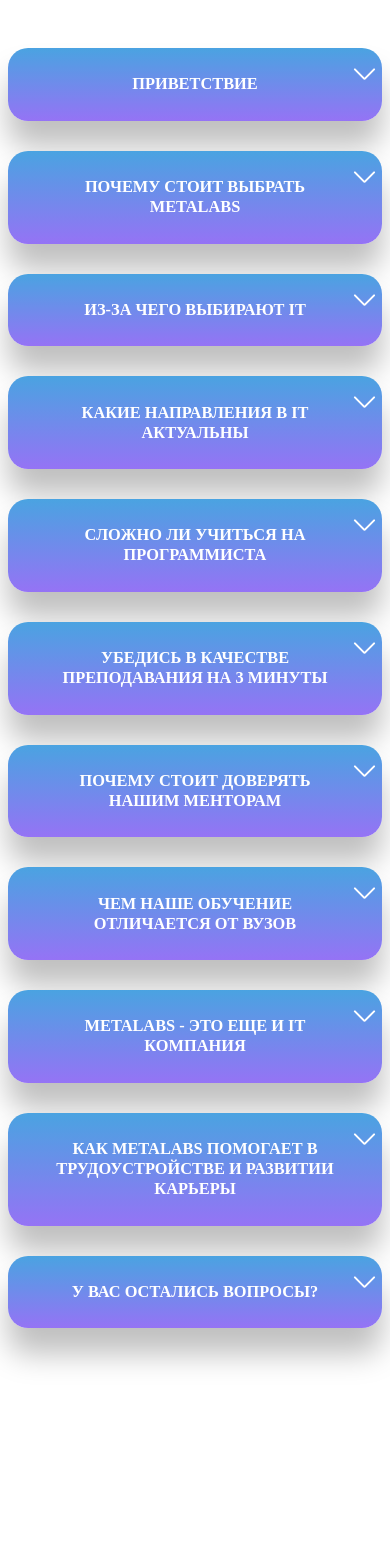
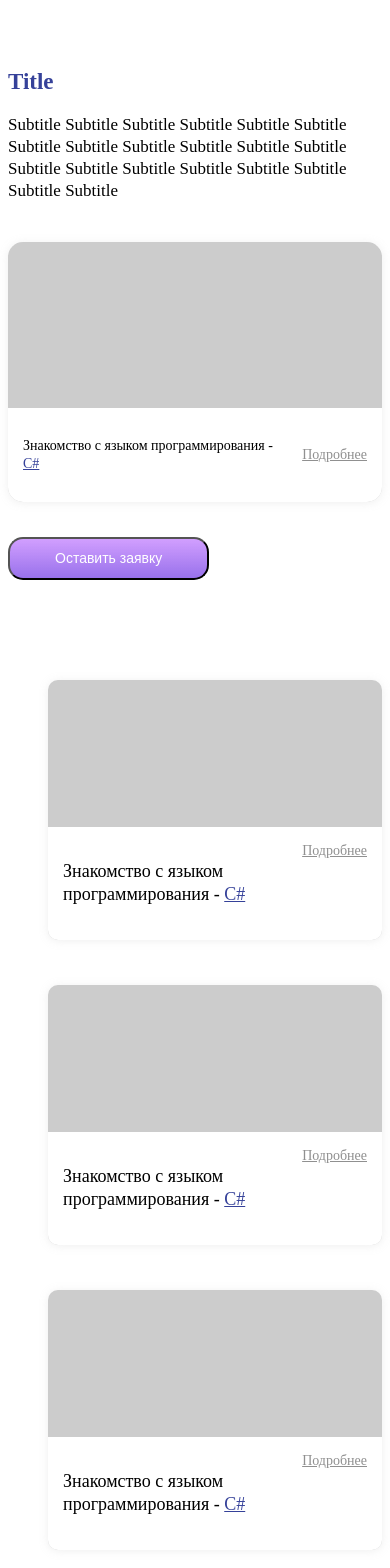
Before and after one commit to Mikhaylov-M/metalabs-front-old, a Next.js app: page /Videos/Videos in a window 390 px wide. Shown: the top 1568 px of the page. Before the commit the page ends 1386 px from the top, so only its background shows below. Built offline with nearby package versions, Linux system fonts and the light colour scheme.

Commit message:
new video section

```diff
--- a/src/pages/Videos/Videos.tsx
+++ b/src/pages/Videos/Videos.tsx
@@ -3,79 +3,194 @@
 import React, { useState, useRef, useEffect } from 'react';
 import './videos.scss';
 
-interface AccordionProps {
-  index: number;
-  title: string;
-  videoId: string;
-  openIndex: number;
-  setOpenIndex: React.Dispatch<React.SetStateAction<number>>;
-}
+// interface AccordionProps {
+//   index: number;
+//   title: string;
+//   videoId: string;
+//   openIndex: number;
+//   setOpenIndex: React.Dispatch<React.SetStateAction<number>>;
+// }
 
-const Accordion: React.FC<AccordionProps> = ({ index, title, videoId, openIndex, setOpenIndex }) => {
-  const isOpen = index === openIndex;
-  const contentRef = useRef<HTMLDivElement>(null);
+// const Accordion: React.FC<AccordionProps> = ({ index, title, videoId, openIndex, setOpenIndex }) => {
+//   const isOpen = index === openIndex;
+//   const contentRef = useRef<HTMLDivElement>(null);
 
-  useEffect(() => {
-    if (contentRef.current) {
-      contentRef.current.style.maxHeight = isOpen
-        ? `${contentRef.current.scrollHeight}px`
-        : '0';
-    }
-  }, [isOpen]);
+//   useEffect(() => {
+//     if (contentRef.current) {
+//       contentRef.current.style.maxHeight = isOpen
+//         ? `${contentRef.current.scrollHeight}px`
+//         : '0';
+//     }
+//   }, [isOpen]);
 
-  const handleToggle = () => {
-    setOpenIndex(isOpen ? -1 : index);
-  };
+//   const handleToggle = () => {
+//     setOpenIndex(isOpen ? -1 : index);
+//   };
 
-  return (
-    <div className={`accordion ${isOpen ? 'open' : ''}`}>
-      <div className="accordion__header" onClick={handleToggle}>
-        <h3>{title}</h3>
-      </div>
-      <div
-        ref={contentRef}
-        className={`accordion__content ${isOpen ? 'open' : ''}`}
-      >
-        {isOpen && (
-          <div className="accordion__iframe-wrapper">
-            <iframe
-              src={`https://www.youtube.com/embed/${videoId}?autoplay=1&muted=1`}
-              title="YouTube video player"
-              frameBorder="0"
-              allow="accelerometer; clipboard-write; encrypted-media; gyroscope; picture-in-picture"
-              allowFullScreen
-            ></iframe>
-            {/* <iframe
-              src={`https://www.youtube.com/embed/${videoId}`}
-              title="YouTube video player"
-              frameBorder="0"
-              allow="accelerometer; autoplay=1; clipboard-write; encrypted-media; gyroscope; picture-in-picture"
-              allowFullScreen
-            ></iframe> */}
-          </div>
-        )}
-      </div>
-    </div>
-  );
-};
+//   return (
+//     <div className={`accordion ${isOpen ? 'open' : ''}`}>
+//       <div className="accordion__header" onClick={handleToggle}>
+//         <h3>{title}</h3>
+//       </div>
+//       <div
+//         ref={contentRef}
+//         className={`accordion__content ${isOpen ? 'open' : ''}`}
+//       >
+//         {isOpen && (
+//           <div className="accordion__iframe-wrapper">
+//             <iframe
+//               src={`https://www.youtube.com/embed/${videoId}?autoplay=1&muted=1`}
+//               title="YouTube video player"
+//               frameBorder="0"
+//               allow="accelerometer; clipboard-write; encrypted-media; gyroscope; picture-in-picture"
+//               allowFullScreen
+//             ></iframe>
+//             {/* <iframe
+//               src={`https://www.youtube.com/embed/${videoId}`}
+//               title="YouTube video player"
+//               frameBorder="0"
+//               allow="accelerometer; autoplay=1; clipboard-write; encrypted-media; gyroscope; picture-in-picture"
+//               allowFullScreen
+//             ></iframe> */}
+//           </div>
+//         )}
+//       </div>
+//     </div>
+//   );
+// };
 
 const Videos: React.FC = () => {
   const [openIndex, setOpenIndex] = useState<number>(-1);
 
   return (
-    <div className="container">
-      <div className="app">
-        <Accordion index={0} title="приветствие" videoId="M3AGJUwBH0k" openIndex={openIndex} setOpenIndex={setOpenIndex} />
-        <Accordion index={1} title="Почему стоит выбрать MetaLabs" videoId="u31qwQUeGuM" openIndex={openIndex} setOpenIndex={setOpenIndex} />
-        <Accordion index={3} title="Из-за чего выбирают IT" videoId="u31qwQUeGuM" openIndex={openIndex} setOpenIndex={setOpenIndex} />
-        <Accordion index={4} title="Какие направления в IT актуальны" videoId="u31qwQUeGuM" openIndex={openIndex} setOpenIndex={setOpenIndex} />
-        <Accordion index={5} title="Сложно ли учиться на программиста" videoId="u31qwQUeGuM" openIndex={openIndex} setOpenIndex={setOpenIndex} />
-        <Accordion index={6} title="Убедись в качестве преподавания на 3 минуты" videoId="u31qwQUeGuM" openIndex={openIndex} setOpenIndex={setOpenIndex} />
-        <Accordion index={7} title="Почему стоит доверять нашим менторам" videoId="u31qwQUeGuM" openIndex={openIndex} setOpenIndex={setOpenIndex} />
-        <Accordion index={8} title="Чем наше обучение отличается от вузов" videoId="u31qwQUeGuM" openIndex={openIndex} setOpenIndex={setOpenIndex} />
-        <Accordion index={9} title="MetaLabs - это еще и IT компания" videoId="u31qwQUeGuM" openIndex={openIndex} setOpenIndex={setOpenIndex} />
-        <Accordion index={10} title="Как MetaLabs помогает в трудоустройстве и развитии карьеры" videoId="u31qwQUeGuM" openIndex={openIndex} setOpenIndex={setOpenIndex} />
-        <Accordion index={11} title="У вас остались вопросы?" videoId="u31qwQUeGuM" openIndex={openIndex} setOpenIndex={setOpenIndex} />
+    // <div className="container">
+    //   <div className="app">
+    //     <Accordion index={0} title="приветствие" videoId="M3AGJUwBH0k" openIndex={openIndex} setOpenIndex={setOpenIndex} />
+    //     <Accordion index={1} title="Почему стоит выбрать MetaLabs" videoId="u31qwQUeGuM" openIndex={openIndex} setOpenIndex={setOpenIndex} />
+    //     <Accordion index={3} title="Из-за чего выбирают IT" videoId="u31qwQUeGuM" openIndex={openIndex} setOpenIndex={setOpenIndex} />
+    //     <Accordion index={4} title="Какие направления в IT актуальны" videoId="u31qwQUeGuM" openIndex={openIndex} setOpenIndex={setOpenIndex} />
+    //     <Accordion index={5} title="Сложно ли учиться на программиста" videoId="u31qwQUeGuM" openIndex={openIndex} setOpenIndex={setOpenIndex} />
+    //     <Accordion index={6} title="Убедись в качестве преподавания на 3 минуты" videoId="u31qwQUeGuM" openIndex={openIndex} setOpenIndex={setOpenIndex} />
+    //     <Accordion index={7} title="Почему стоит доверять нашим менторам" videoId="u31qwQUeGuM" openIndex={openIndex} setOpenIndex={setOpenIndex} />
+    //     <Accordion index={8} title="Чем наше обучение отличается от вузов" videoId="u31qwQUeGuM" openIndex={openIndex} setOpenIndex={setOpenIndex} />
+    //     <Accordion index={9} title="MetaLabs - это еще и IT компания" videoId="u31qwQUeGuM" openIndex={openIndex} setOpenIndex={setOpenIndex} />
+    //     <Accordion index={10} title="Как MetaLabs помогает в трудоустройстве и развитии карьеры" videoId="u31qwQUeGuM" openIndex={openIndex} setOpenIndex={setOpenIndex} />
+    //     <Accordion index={11} title="У вас остались вопросы?" videoId="u31qwQUeGuM" openIndex={openIndex} setOpenIndex={setOpenIndex} />
+    //   </div>
+    // </div>
+    <div className="video">
+      <div className="video__container container">
+        <div className="video__top video-top">
+          <h2 className="video-top__title">
+            Title
+          </h2>
+          <p className="video-top__text">
+            Subtitle Subtitle Subtitle Subtitle Subtitle Subtitle Subtitle Subtitle Subtitle Subtitle Subtitle Subtitle Subtitle Subtitle Subtitle Subtitle Subtitle Subtitle Subtitle Subtitle
+          </p>
+          <div className="video-top__wrapper">
+            <div className="video-top__video">
+            {/* THIS PLACE FOR VIDEO */}
+            </div>
+            <div className="video-top__inner">
+              <p className="video-top__desc">
+                Знакомство с языком программирования - <a href="#">C#</a>
+              </p>
+              <a className="video-top__link" href="#">Подробнее</a>
+            </div>
+          </div>
+          <button className="video-top__btn">Оставить заявку</button>
+        </div>
+        <ul className="video__list">
+            <li className="video__card">
+              <div className="video__wrapper">
+                {/* here will be your teg for video */}
+              </div>
+              <div className="video__desc-wrapper">
+                <p className="video__desc">
+                  Знакомство с языком программирования - <a href="#">C#</a>
+                </p>
+                <a className="video__link" href="#">Подробнее</a>
+              </div>
+            </li>
+                    <li className="video__card">
+              <div className="video__wrapper">
+                {/* here will be your teg for video */}
+              </div>
+              <div className="video__desc-wrapper">
+                <p className="video__desc">
+                  Знакомство с языком программирования - <a href="#">C#</a>
+                </p>
+                <a className="video__link" href="#">Подробнее</a>
+              </div>
+            </li>
+                    <li className="video__card">
+              <div className="video__wrapper">
+                {/* here will be your teg for video */}
+              </div>
+              <div className="video__desc-wrapper">
+                <p className="video__desc">
+                  Знакомство с языком программирования - <a href="#">C#</a>
+                </p>
+                <a className="video__link" href="#">Подробнее</a>
+              </div>
+            </li>
+                    <li className="video__card">
+              <div className="video__wrapper">
+                {/* here will be your teg for video */}
+              </div>
+              <div className="video__desc-wrapper">
+                <p className="video__desc">
+                  Знакомство с языком программирования - <a href="#">C#</a>
+                </p>
+                <a className="video__link" href="#">Подробнее</a>
+              </div>
+            </li>
+                    <li className="video__card">
+              <div className="video__wrapper">
+                {/* here will be your teg for video */}
+              </div>
+              <div className="video__desc-wrapper">
+                <p className="video__desc">
+                  Знакомство с языком программирования - <a href="#">C#</a>
+                </p>
+                <a className="video__link" href="#">Подробнее</a>
+              </div>
+            </li>
+                    <li className="video__card">
+              <div className="video__wrapper">
+                {/* here will be your teg for video */}
+              </div>
+              <div className="video__desc-wrapper">
+                <p className="video__desc">
+                  Знакомство с языком программирования - <a href="#">C#</a>
+                </p>
+                <a className="video__link" href="#">Подробнее</a>
+              </div>
+            </li>
+                    <li className="video__card">
+              <div className="video__wrapper">
+                {/* here will be your teg for video */}
+              </div>
+              <div className="video__desc-wrapper">
+                <p className="video__desc">
+                  Знакомство с языком программирования - <a href="#">C#</a>
+                </p>
+                <a className="video__link" href="#">Подробнее</a>
+              </div>
+            </li>
+                    <li className="video__card">
+              <div className="video__wrapper">
+                {/* here will be your teg for video */}
+              </div>
+              <div className="video__desc-wrapper">
+                <p className="video__desc">
+                  Знакомство с языком программирования - <a href="#">C#</a>
+                </p>
+                <a className="video__link" href="#">Подробнее</a>
+              </div>
+            </li>
+
+        </ul>
       </div>
     </div>
   );
--- a/src/pages/Videos/videos.scss
+++ b/src/pages/Videos/videos.scss
@@ -1,129 +1,370 @@
-.app {
+// .app {
+//   padding: 100px 0;
+//   display: flex;
+//   flex-direction: column;
+//   gap: 20px;
+// }
+
+// .accordion {
+//   position: relative;
+//   color: #fff;
+//   box-shadow: 0px 26px 30px 0px rgba(0, 0, 0, 0.25);
+//   background: linear-gradient(180deg, #4AA3E1 0%, #9573F5 100%);
+//   margin-bottom: 10px;
+//   width: 70%;
+//   border-radius: 20px;
+//   text-align: center;
+//   text-transform: uppercase;
+//   font-size: 16px;
+//   font-weight: 700;
+
+//   &::before,
+//   &::after {
+//     content: "";
+//     position: absolute;
+//     top: 25px;
+//     right: 5px;
+//     width: 20px;
+//     height: 2px;
+//     border-radius: 2px;
+//     background-color: #fff;
+//     transition: all .3s ease-in-out;
+//   }
+
+//   &::before {
+//     right: 18px;
+//     transform: rotate(45deg);
+//   }
+
+//   &::after {
+//     transform: rotate(-45deg);
+//   }
+
+//   &.open {
+//     &::before {
+//       transform: rotate(-45deg);
+//     }
+
+//     &::after {
+//       transform: rotate(45deg);
+//     }
+//   }
+
+//   &:nth-child(even) {
+//     align-self: flex-end;
+//   }
+
+//   &__header {
+//     padding: 10px 38px;
+//     cursor: pointer;
+//   }
+
+//   &__content {
+//     max-height: 0;
+//     padding: 0;
+//     overflow: hidden;
+//     transition: max-height 0.3s ease-out;
+
+//     &.open {
+//       max-height: 500px;
+//       padding: 20px;
+//     }
+//   }
+
+//   &__iframe-wrapper {
+//     padding: 10px;
+//     width: 100%;
+//     height: 315px;
+//     margin: 0 auto;
+
+//     & iframe {
+//       width: 100%;
+//       height: 100%;
+//     }
+//   }
+// }
+
+// @media (max-width: 768px) {
+//   .app {
+//     align-items: center;
+//     padding: 60px 0;
+
+//     .accordion {
+//       width: 100%;
+//       font-size: 14px;
+//       font-weight: 400;
+
+//       &::after,
+//       &::before {
+//         width: 15px;
+//       }
+
+//       &::before {
+//         right: 15px;
+//       }
+
+//       &:nth-child(even) {
+//         align-self: center;
+//       }
+
+//       &__iframe-wrapper {
+//         padding: 10px;
+//         width: 100%;
+//         height: 200px;
+//         margin: 0 auto;
+
+//         & iframe {
+//           width: 100%;
+//           height: 100%;
+//         }
+//       }
+//     }
+//   }
+// }
+
+// @media (max-width: 500px) {
+//   .app {
+//     padding: 40px 0;
+//   }
+// }
+
+.video {
   padding: 100px 0;
-  display: flex;
-  flex-direction: column;
-  gap: 20px;
-}
 
-.accordion {
-  position: relative;
-  color: #fff;
-  box-shadow: 0px 26px 30px 0px rgba(0, 0, 0, 0.25);
-  background: linear-gradient(180deg, #4AA3E1 0%, #9573F5 100%);
-  margin-bottom: 10px;
-  width: 70%;
-  border-radius: 20px;
-  text-align: center;
-  text-transform: uppercase;
-  font-size: 16px;
-  font-weight: 700;
+  .video-top {
+    margin-bottom: 100px;
 
-  &::before,
-  &::after {
-    content: "";
-    position: absolute;
-    top: 25px;
-    right: 5px;
-    width: 20px;
-    height: 2px;
-    border-radius: 2px;
-    background-color: #fff;
-    transition: all .3s ease-in-out;
-  }
-
-  &::before {
-    right: 18px;
-    transform: rotate(45deg);
-  }
-
-  &::after {
-    transform: rotate(-45deg);
-  }
-
-  &.open {
-    &::before {
-      transform: rotate(-45deg);
+    &__title {
+      font-weight: 600;
+      font-size: 48px;
+      line-height: 1.3em;
+      color: #354199;
+      margin-bottom: 15px;
     }
 
-    &::after {
-      transform: rotate(45deg);
+    &__text {
+      font-weight: 400;
+      font-size: 32px;
+      line-height: 1.3em;
+      color: #000;
+      margin-bottom: 100px;
+      max-width: 848px;
+    }
+
+    &__wrapper {
+      width: 100%;
+      height: 500px;
+      background-color: #ccc;
+      border-radius: 15px;
+      overflow: hidden;
+      display: flex;
+      flex-direction: column;
+      justify-content: space-between;
+      box-shadow: 0 1px 8px 0 rgba(193, 193, 193, 0.25);
+      margin-bottom: 35px;
+    }
+
+    &__inner {
+      gap: 10px;
+      display: flex;
+      align-items: center;
+      justify-content: space-between;
+      padding: 25px;
+      background: #fff;
+    }
+
+    &__desc {
+      font-weight: 400;
+      font-size: 26px;
+      line-height: 1.3em;
+      color: #000;
+
+      & a {
+        color: #354199;
+      }
+    }
+
+    &__link {
+      text-decoration: underline;
+      cursor: pointer;
+      font-weight: 400;
+      font-size: 24px;
+      line-height: 1.3em;
+      color: #909090;
+    }
+
+    &__btn {
+      font-weight: 500;
+      font-size: 26px;
+      line-height: 1.3em;
+      color: #fff;
+      padding: 25px 60px;
+      border-radius: 15px;
+      backdrop-filter: blur(50px);
+      background: linear-gradient(180deg, rgba(198, 135, 255, 0.8) 0%, rgba(141, 98, 233, 0.9) 100%);
     }
   }
 
-  &:nth-child(even) {
-    align-self: flex-end;
+  &__list {
+    gap: 45px;
+    display: grid;
+    // grid-template-columns: repeat(3, 1fr);
+    grid-template-columns: repeat(auto-fit, minmax(370px, 1fr));
   }
 
-  &__header {
-    padding: 10px 38px;
-    cursor: pointer;
+  &__card {
+    height: 260px;
+    border-radius: 10px;
+    background-color: #ccc;
+    overflow: hidden;
+    display: flex;
+    flex-direction: column;
+    justify-content: space-between;
+    box-shadow: 0 1px 8px 0 rgba(193, 193, 193, 0.25);
   }
 
-  &__content {
-    max-height: 0;
-    padding: 0;
-    overflow: hidden;
-    transition: max-height 0.3s ease-out;
+  &__desc-wrapper {
+    padding: 15px;
+    background-color: #fff;
+    gap: 10px;
+    display: flex;
+    justify-content: space-between;
+  }
 
-    &.open {
-      max-height: 500px;
-      padding: 20px;
+  &__desc {
+    font-size: 18px;
+    line-height: 1.3em;
+    max-width: 240px;
+
+    & a {
+      font-weight: 500;
+      color: #354199;
     }
   }
 
-  &__iframe-wrapper {
-    padding: 10px;
-    width: 100%;
-    height: 315px;
-    margin: 0 auto;
-
-    & iframe {
-      width: 100%;
-      height: 100%;
-    }
+  &__link {
+    font-size: 14px;
+    line-height: 1.3em;
+    color: #909090;
+    text-decoration: underline;
   }
 }
 
-@media (max-width: 768px) {
-  .app {
-    align-items: center;
-    padding: 60px 0;
+@media (max-width:991px) {
+  .video {
+    padding: 100px 0;
 
-    .accordion {
-      width: 100%;
-      font-size: 14px;
-      font-weight: 400;
-
-      &::after,
-      &::before {
-        width: 15px;
+    .video-top {
+      &__title {
+        font-size: 40px;
       }
 
-      &::before {
-        right: 15px;
+      &__text {
+        font-size: 27px;
+        margin-bottom: 60px;
       }
 
-      &:nth-child(even) {
-        align-self: center;
+      &__wrapper {
+        height: 400px;
       }
 
-      &__iframe-wrapper {
-        padding: 10px;
-        width: 100%;
-        height: 200px;
-        margin: 0 auto;
+      &__inner {
+        padding: 15px;
+        background: #fff;
+      }
 
-        & iframe {
-          width: 100%;
-          height: 100%;
-        }
+      &__desc {
+        font-size: 20px;
+      }
+
+      &__link {
+        font-size: 20px;
+      }
+
+      &__btn {
+        font-size: 18px;
+        padding: 15px 60px;
       }
     }
   }
 }
 
-@media (max-width: 500px) {
-  .app {
-    padding: 40px 0;
+@media (max-width:768px) {
+  .video {
+    padding: 60px 0;
+
+    .video-top {
+      &__title {
+        font-size: 30px;
+      }
+
+      &__text {
+        font-size: 22px;
+        margin-bottom: 40px;
+      }
+
+      &__wrapper {
+        height: 350px;
+      }
+
+      &__inner {
+        padding: 15px;
+        background: #fff;
+      }
+
+      &__desc {
+        font-size: 17px;
+      }
+
+      &__link {
+        font-size: 17px;
+      }
+
+      &__btn {
+        font-size: 18px;
+        padding: 10px 45px;
+      }
+    }
   }
 }
+
+@media (max-width:500px) {
+  .video {
+    padding: 40px 0;
+
+    .video-top {
+      &__title {
+        font-size: 23px;
+      }
+
+      &__text {
+        font-size: 17px;
+      }
+
+      &__wrapper {
+        height: 260px;
+      }
+
+      &__inner {
+        padding: 15px;
+      }
+
+      &__desc {
+        font-size: 14px;
+      }
+
+      &__link {
+        font-size: 14px;
+      }
+
+      &__btn {
+        font-size: 14px;
+        padding: 10px 45px;
+      }
+    }
+
+    &__list {
+      grid-template-columns: repeat(auto-fit, minmax(300px, 1fr));
+    }
+  }
+}
```
